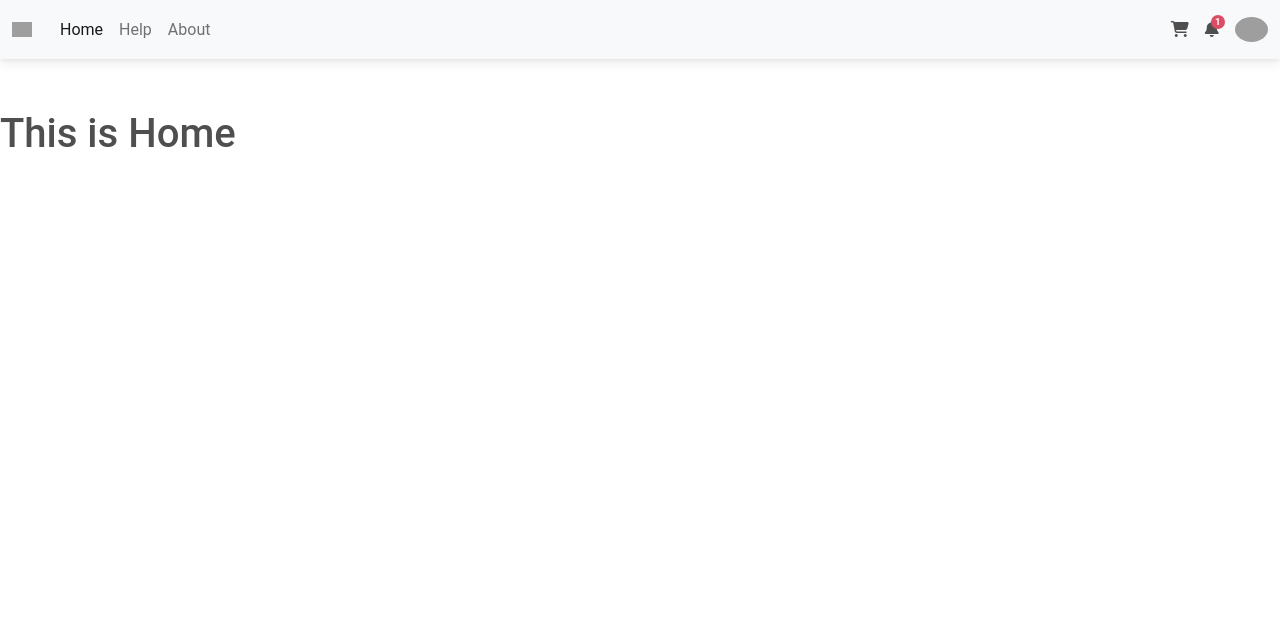
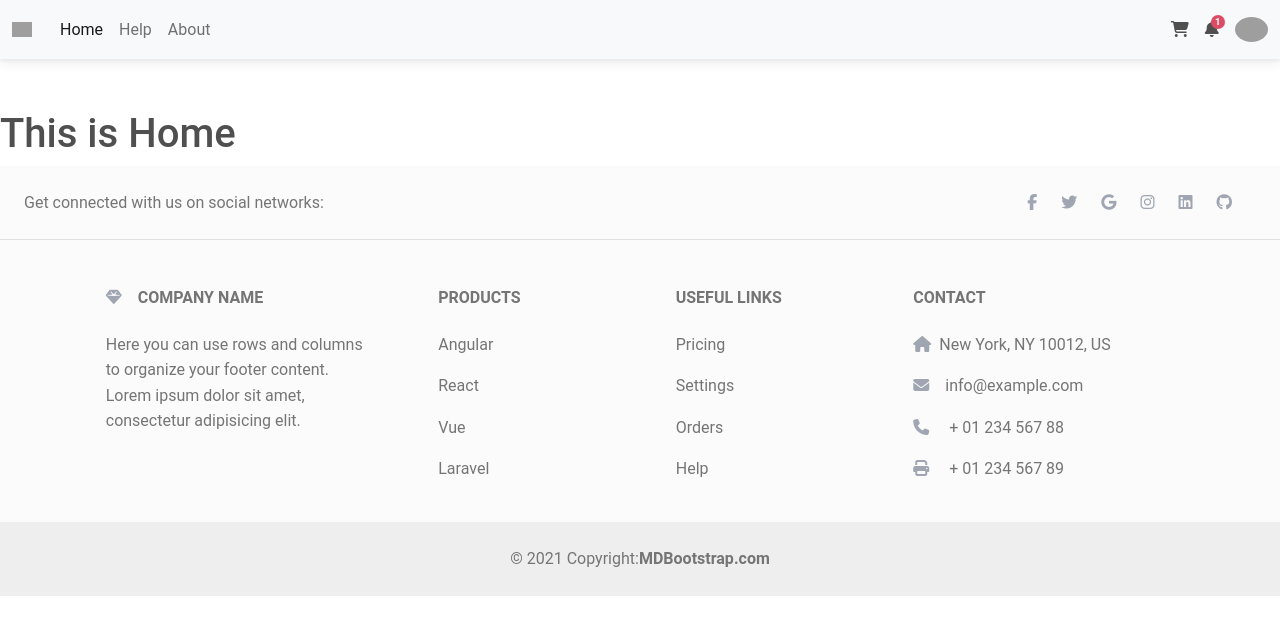
Before and after one commit to Lodhiakash12/Front_end, a React (Create React App) app in the folder PRACTICE/React/demo/: page / in a window 1280 px wide. Shown: the top 634 px of the page. Built offline with nearby package versions, Linux system fonts and the light colour scheme; grey boxes are pictures that could not be loaded.

Commit message:
file name

```diff
--- a/PRACTICE/React/demo/src/App.js
+++ b/PRACTICE/React/demo/src/App.js
@@ -11,7 +11,7 @@ import React from "react";
 // import Useaxios from "./Useeffect/Useaxios";
 // import Usecard from "./Useeffect/Usecard";
 import Table from "./Useeffect/Table";
-import Footerdata from "./Bootstrap/Footerdata";
+import Footerdata from "./Layout/Common/Footerdata";
 import Usecard from "./Useeffect/Usecard";
 import Usecart from "./Useeffect/Usecart";
 import Muinav from "./Bootstrap/Muinav";
--- a/PRACTICE/React/demo/src/Layout/Pages/Home.jsx
+++ b/PRACTICE/React/demo/src/Layout/Pages/Home.jsx
@@ -1,5 +1,6 @@
 import React from 'react'
 import Header from '../Common/Header'
+import Footerdata from '../Common/Footerdata'
 
 function Home() {
   return (
@@ -12,6 +13,9 @@ function Home() {
 
         <h1>This is Home</h1>
 
+
+        <Footerdata />
+
     </div>
   )
 }
```
Also changed, not shown: PRACTICE/React/demo/src/Layout/Common/Footerdata.jsx (renamed from PRACTICE/React/demo/src/Bootstrap/Footerdata.jsx).
